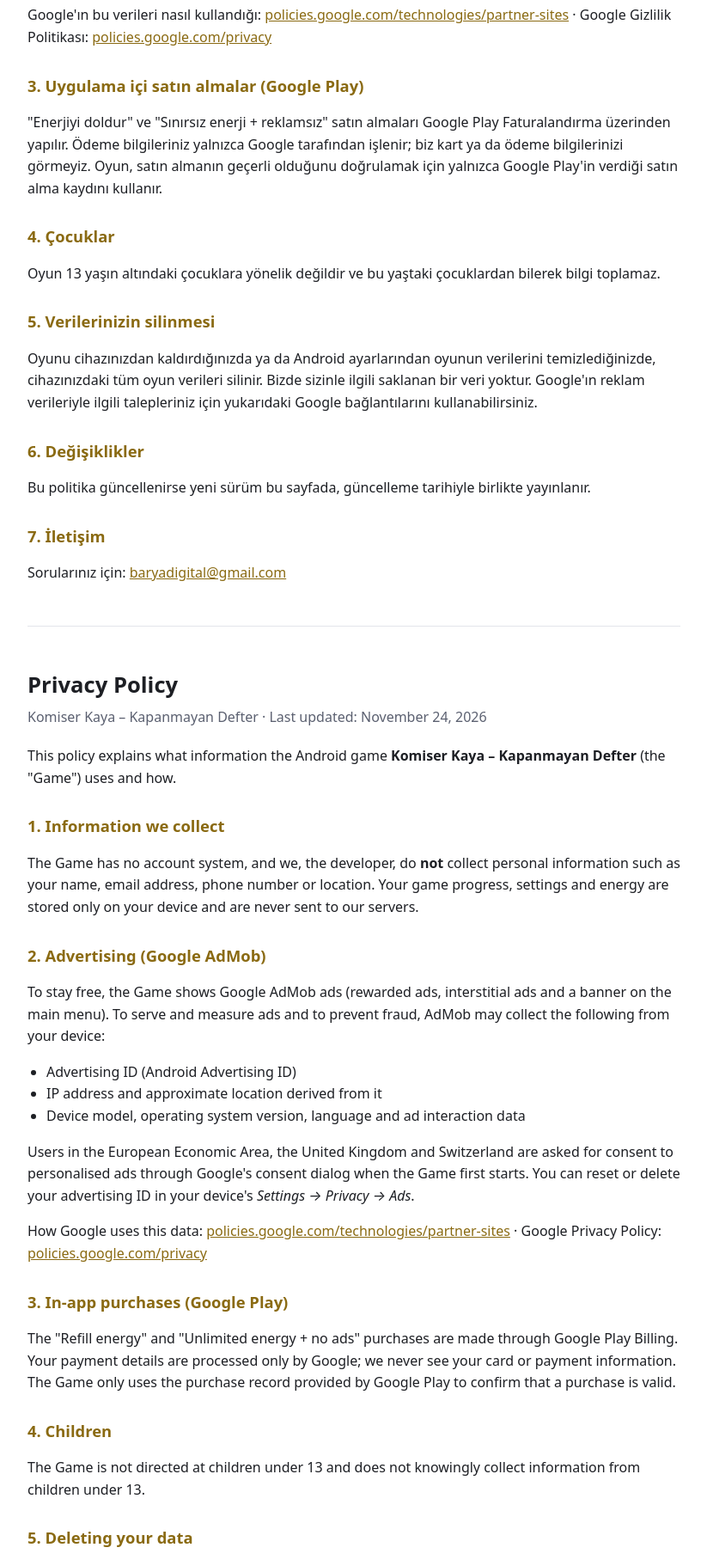
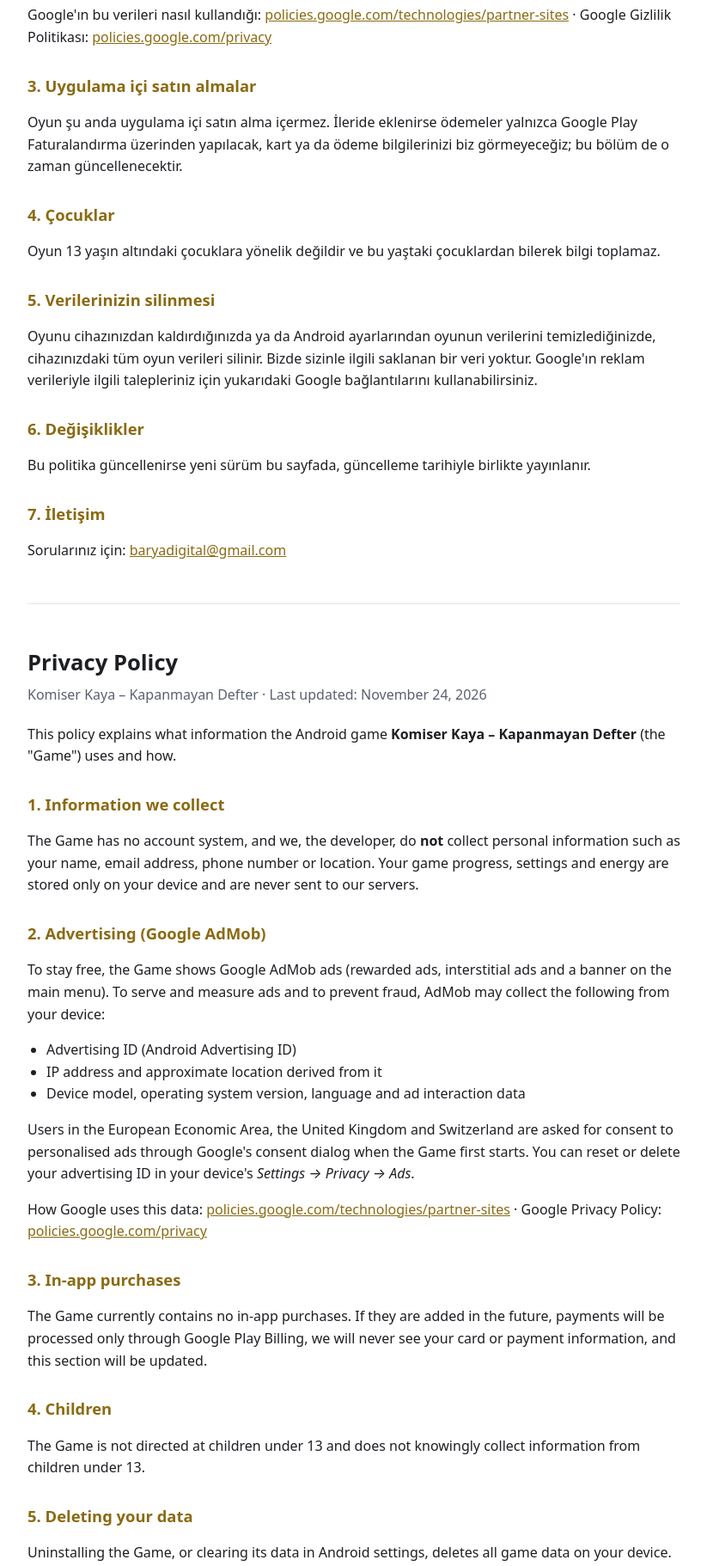
Before and after one commit to BaryaDigital/komiser-kaya-privacy, a plain HTML site: page index.html in a window 1280 px wide. Shown: the part 720-2542 px from the top of the page at 86% size, without its empty margins (228-1051 px from the left). Drawn offline with Linux system fonts and the light colour scheme.

Commit message:
Add files via upload

```diff
--- a/index.html
+++ b/index.html
@@ -45,8 +45,8 @@
 <p>Avrupa Ekonomik Alanı, Birleşik Krallık ve İsviçre'deki kullanıcılardan, kişiselleştirilmiş reklamlar için oyun ilk açıldığında Google'ın onay penceresiyle izin istenir. Reklam kimliğinizi cihazınızın <em>Ayarlar → Gizlilik → Reklamlar</em> bölümünden sıfırlayabilir ya da silebilirsiniz.</p>
 <p>Google'ın bu verileri nasıl kullandığı: <a href="https://policies.google.com/technologies/partner-sites">policies.google.com/technologies/partner-sites</a> · Google Gizlilik Politikası: <a href="https://policies.google.com/privacy">policies.google.com/privacy</a></p>
 
-<h2>3. Uygulama içi satın almalar (Google Play)</h2>
-<p>"Enerjiyi doldur" ve "Sınırsız enerji + reklamsız" satın almaları Google Play Faturalandırma üzerinden yapılır. Ödeme bilgileriniz yalnızca Google tarafından işlenir; biz kart ya da ödeme bilgilerinizi görmeyiz. Oyun, satın almanın geçerli olduğunu doğrulamak için yalnızca Google Play'in verdiği satın alma kaydını kullanır.</p>
+<h2>3. Uygulama içi satın almalar</h2>
+<p>Oyun şu anda uygulama içi satın alma içermez. İleride eklenirse ödemeler yalnızca Google Play Faturalandırma üzerinden yapılacak, kart ya da ödeme bilgilerinizi biz görmeyeceğiz; bu bölüm de o zaman güncellenecektir.</p>
 
 <h2>4. Çocuklar</h2>
 <p>Oyun 13 yaşın altındaki çocuklara yönelik değildir ve bu yaştaki çocuklardan bilerek bilgi toplamaz.</p>
@@ -82,8 +82,8 @@
 <p>Users in the European Economic Area, the United Kingdom and Switzerland are asked for consent to personalised ads through Google's consent dialog when the Game first starts. You can reset or delete your advertising ID in your device's <em>Settings → Privacy → Ads</em>.</p>
 <p>How Google uses this data: <a href="https://policies.google.com/technologies/partner-sites">policies.google.com/technologies/partner-sites</a> · Google Privacy Policy: <a href="https://policies.google.com/privacy">policies.google.com/privacy</a></p>
 
-<h2>3. In-app purchases (Google Play)</h2>
-<p>The "Refill energy" and "Unlimited energy + no ads" purchases are made through Google Play Billing. Your payment details are processed only by Google; we never see your card or payment information. The Game only uses the purchase record provided by Google Play to confirm that a purchase is valid.</p>
+<h2>3. In-app purchases</h2>
+<p>The Game currently contains no in-app purchases. If they are added in the future, payments will be processed only through Google Play Billing, we will never see your card or payment information, and this section will be updated.</p>
 
 <h2>4. Children</h2>
 <p>The Game is not directed at children under 13 and does not knowingly collect information from children under 13.</p>
```
